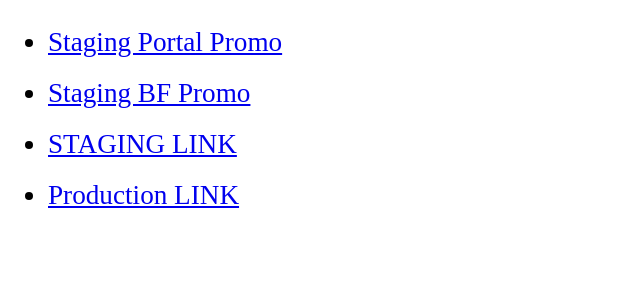
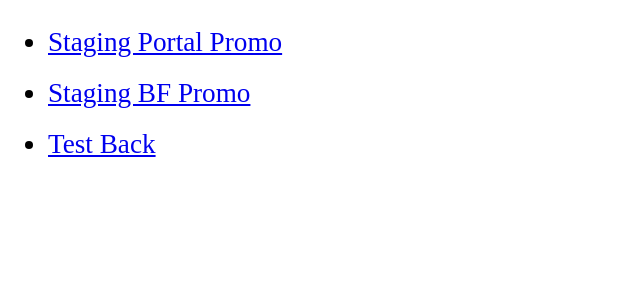
Before and after one commit to meky-vodafone/onirix-app-angular-deeplink, an Angular app: page / in a window 1280 px wide. Shown: the top 300 px of the page, without its empty margins (0-640 px from the left). Built offline with nearby package versions, Linux system fonts and the light colour scheme.

Commit message:
Update home.component.html

```diff
--- a/src/app/components/home/home.component.html
+++ b/src/app/components/home/home.component.html
@@ -8,7 +8,7 @@
   </li>
 
 
-  <li>
+  <!-- <li>
     <a href="https://test1.vodafone.com.eg/LB/yougoGame/index.html">STAGING LINK</a>
   </li>
 
@@ -16,6 +16,12 @@
 <li>
     <a href="https://web.vodafone.com.eg/LB/yougoGame/index.html">Production LINK</a>
   </li>
+ -->
+
+  <li>
+    <a href="https://test-back2.netlify.app/">Test Back</a>
+  </li>
+
 
   <!-- <li>
     <a href="https://test1.vodafone.com.eg/portal/bf/blippar"
```
